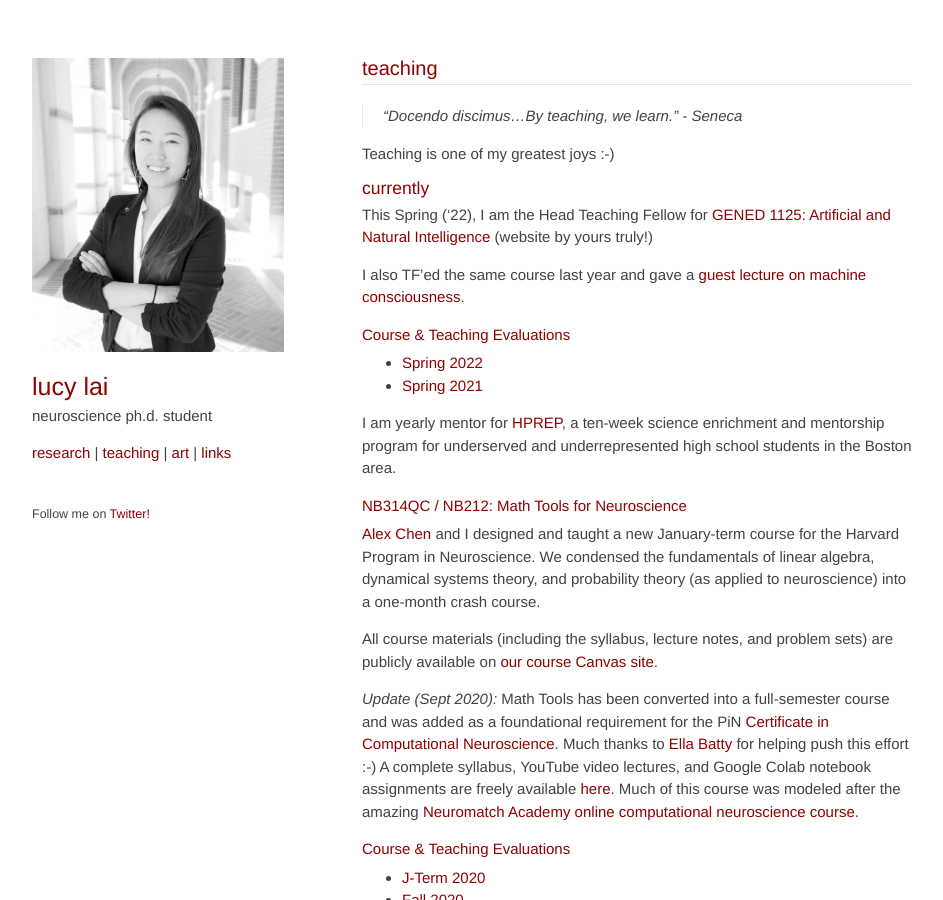
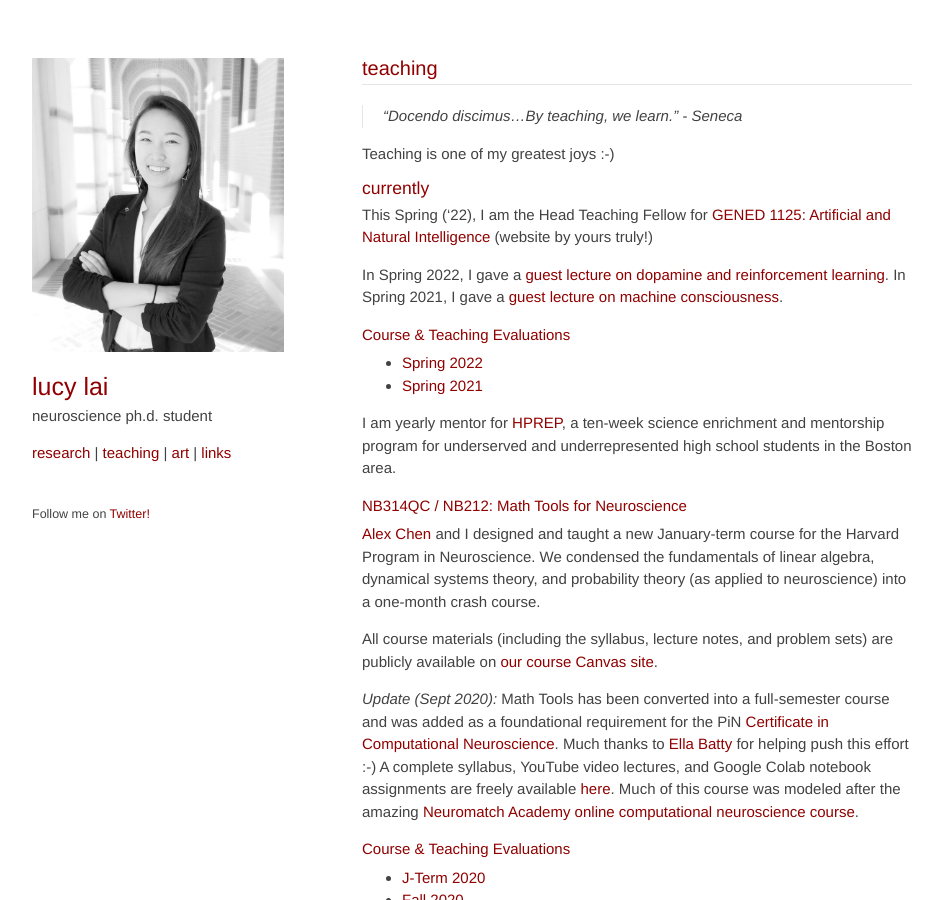
Before and after one commit to lucylai96/lucylai96.github.io, a Jekyll site: the page built from teaching.md, in a window 1280 px wide and 900 px high. Shown: the whole window, without its empty margins (168-1111 px from the left). Built offline with Jekyll 4.4.1, drawn with Linux system fonts in a browser that asks for light colours; our own code applies the rules of GitHub Pages for plain Markdown files.

Commit message:
Update teaching.md

```diff
--- a/teaching.md
+++ b/teaching.md
@@ -8,7 +8,8 @@ Teaching is one of my greatest joys :-)
 ### currently
 This Spring ('22), I am the Head Teaching Fellow for [GENED 1125: Artificial and Natural Intelligence](https://gened1125.github.io/spring2022/){:target="_blank"} (website by yours truly!)
 
-I also TF'ed the same course last year and gave a [guest lecture on machine consciousness](https://www.youtube.com/watch?v=kle1uBIW8dM&ab_channel=LucyLai){:target="_blank"}.
+In Spring 2022, I gave a [guest lecture on dopamine and reinforcement learning](https://www.youtube.com/watch?v=qIjEKWftu0A&ab_channel=LucyLai){:target="_blank"}.
+In Spring 2021, I gave a [guest lecture on machine consciousness](https://www.youtube.com/watch?v=kle1uBIW8dM&ab_channel=LucyLai){:target="_blank"}.
 
 #### Course & Teaching Evaluations
 * [Spring 2022](./files/gened1125_s22.pdf){:target="_blank"}
```
